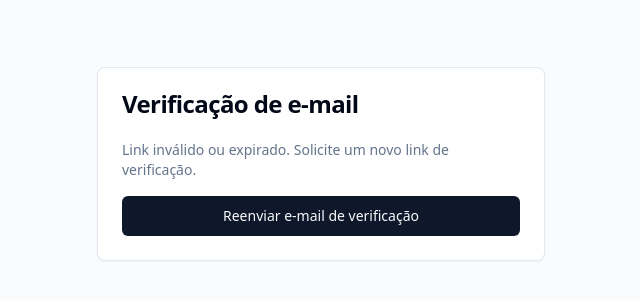
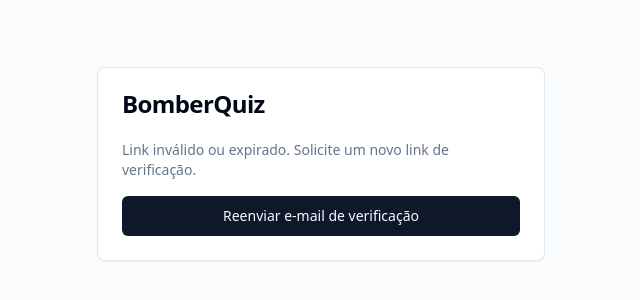
Before and after one commit to aetdesenvolvimentoweb/bomberquiz-web, a React (Vite) app: page /verificar-email in a window 1280 px wide. Shown: the part 236-536 px from the top of the page, without its empty margins (319-959 px from the left). Built offline with nearby package versions, Linux system fonts and the light colour scheme; no server answers; what openapi-fetch would draw is missing.

Commit message:
feat(brand): cria componente reutilizável brand para padronização da marca

```diff
--- a/src/components/auth-layout.tsx
+++ b/src/components/auth-layout.tsx
@@ -1,24 +1,35 @@
-import type { ReactNode } from "react"
-import { Card, CardContent, CardDescription, CardHeader, CardTitle } from "@/components/ui/card"
+import { Brand } from "@/components/brand";
+import {
+  Card,
+  CardContent,
+  CardDescription,
+  CardHeader,
+  CardTitle,
+} from "@/components/ui/card";
+import type { ReactNode } from "react";
 
 export function AuthLayout({
   title,
   description,
   children,
 }: {
-  title: string
-  description?: string
-  children: ReactNode
+  title: string;
+  description?: string;
+  children: ReactNode;
 }) {
   return (
     <div className="flex min-h-screen items-center justify-center bg-muted/40 px-4 py-10">
       <Card className="w-full max-w-md">
         <CardHeader>
-          <CardTitle>{title}</CardTitle>
-          {description ? <CardDescription>{description}</CardDescription> : null}
+          <CardTitle aria-label={title}>
+            <Brand />
+          </CardTitle>
+          {description ? (
+            <CardDescription>{description}</CardDescription>
+          ) : null}
         </CardHeader>
         <CardContent>{children}</CardContent>
       </Card>
     </div>
-  )
+  );
 }
--- /dev/null
+++ b/src/components/brand.tsx
@@ -0,0 +1,9 @@
+import { Link } from "react-router-dom"
+
+export function Brand({ className }: { className?: string }) {
+  return (
+    <Link to="/" className={className}>
+      BomberQuiz
+    </Link>
+  )
+}
--- a/src/pages/auth/login-page.tsx
+++ b/src/pages/auth/login-page.tsx
@@ -1,49 +1,65 @@
-import { useLocation, useNavigate, Link, type Location } from "react-router-dom"
-import { useForm } from "react-hook-form"
-import { zodResolver } from "@hookform/resolvers/zod"
-import { toast } from "sonner"
-import { AuthLayout } from "@/components/auth-layout"
-import { Button } from "@/components/ui/button"
-import { Input } from "@/components/ui/input"
-import { Form, FormControl, FormField, FormItem, FormLabel, FormMessage } from "@/components/ui/form"
-import { useLogin } from "@/features/auth/api"
-import { loginSchema, type LoginFormValues } from "@/features/auth/schemas"
-import { ApiError } from "@/lib/api/errors"
-import { applyServerFieldErrors } from "@/lib/api/form-errors"
+import { AuthLayout } from "@/components/auth-layout";
+import { Button } from "@/components/ui/button";
+import {
+  Form,
+  FormControl,
+  FormField,
+  FormItem,
+  FormLabel,
+  FormMessage,
+} from "@/components/ui/form";
+import { Input } from "@/components/ui/input";
+import { useLogin } from "@/features/auth/api";
+import { loginSchema, type LoginFormValues } from "@/features/auth/schemas";
+import { ApiError } from "@/lib/api/errors";
+import { applyServerFieldErrors } from "@/lib/api/form-errors";
+import { zodResolver } from "@hookform/resolvers/zod";
+import { useForm } from "react-hook-form";
+import {
+  Link,
+  useLocation,
+  useNavigate,
+  type Location,
+} from "react-router-dom";
+import { toast } from "sonner";
 
 export function LoginPage() {
-  const navigate = useNavigate()
-  const location = useLocation() as Location & { state?: { from?: Location } }
-  const loginMutation = useLogin()
+  const navigate = useNavigate();
+  const location = useLocation() as Location & { state?: { from?: Location } };
+  const loginMutation = useLogin();
 
   const form = useForm<LoginFormValues>({
     resolver: zodResolver(loginSchema),
     defaultValues: { email: "", password: "" },
-  })
+  });
 
   async function onSubmit(values: LoginFormValues) {
     try {
-      await loginMutation.mutateAsync(values)
-      const redirectTo = location.state?.from?.pathname ?? "/inicio"
-      navigate(redirectTo, { replace: true })
+      await loginMutation.mutateAsync(values);
+      const redirectTo = location.state?.from?.pathname ?? "/inicio";
+      navigate(redirectTo, { replace: true });
     } catch (err) {
-      if (applyServerFieldErrors(form, err)) return
+      if (applyServerFieldErrors(form, err)) return;
       if (err instanceof ApiError && err.code === "email_not_verified") {
         toast.error(err.message, {
           action: {
             label: "Reenviar e-mail",
-            onClick: () => navigate(`/reenviar-verificacao?email=${encodeURIComponent(values.email)}`),
+            onClick: () =>
+              navigate(
+                `/reenviar-verificacao?email=${encodeURIComponent(values.email)}`,
+              ),
           },
-        })
-        return
+        });
+        return;
       }
-      const message = err instanceof ApiError ? err.message : "Não foi possível entrar."
-      toast.error(message)
+      const message =
+        err instanceof ApiError ? err.message : "Não foi possível entrar.";
+      toast.error(message);
     }
   }
 
   return (
-    <AuthLayout title="Entrar" description="Acesse sua conta BomberQuiz">
+    <AuthLayout title="Entrar" description="Acesse sua conta">
       <Form {...form}>
         <form onSubmit={form.handleSubmit(onSubmit)} className="space-y-4">
           <FormField
@@ -53,7 +69,11 @@
               <FormItem>
                 <FormLabel>E-mail</FormLabel>
                 <FormControl>
-                  <Input type="email" placeholder="voce@exemplo.com" {...field} />
+                  <Input
+                    type="email"
+                    placeholder="voce@exemplo.com"
+                    {...field}
+                  />
                 </FormControl>
                 <FormMessage />
               </FormItem>
@@ -80,7 +100,11 @@
             </Link>
           </div>
 
-          <Button type="submit" className="w-full" loading={loginMutation.isPending}>
+          <Button
+            type="submit"
+            className="w-full"
+            loading={loginMutation.isPending}
+          >
             {loginMutation.isPending ? "Entrando…" : "Entrar"}
           </Button>
         </form>
@@ -93,5 +117,5 @@
         </Link>
       </p>
     </AuthLayout>
-  )
+  );
 }
```
